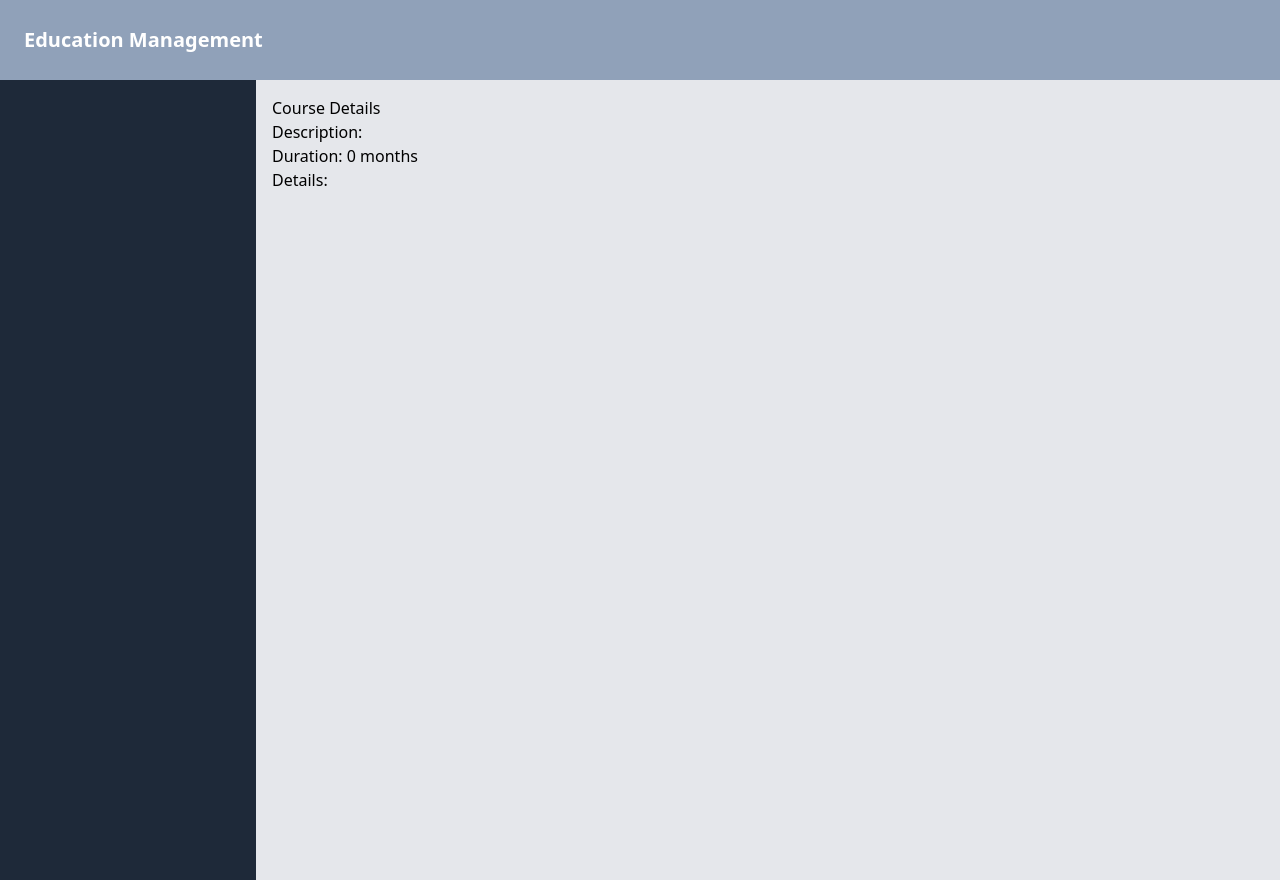
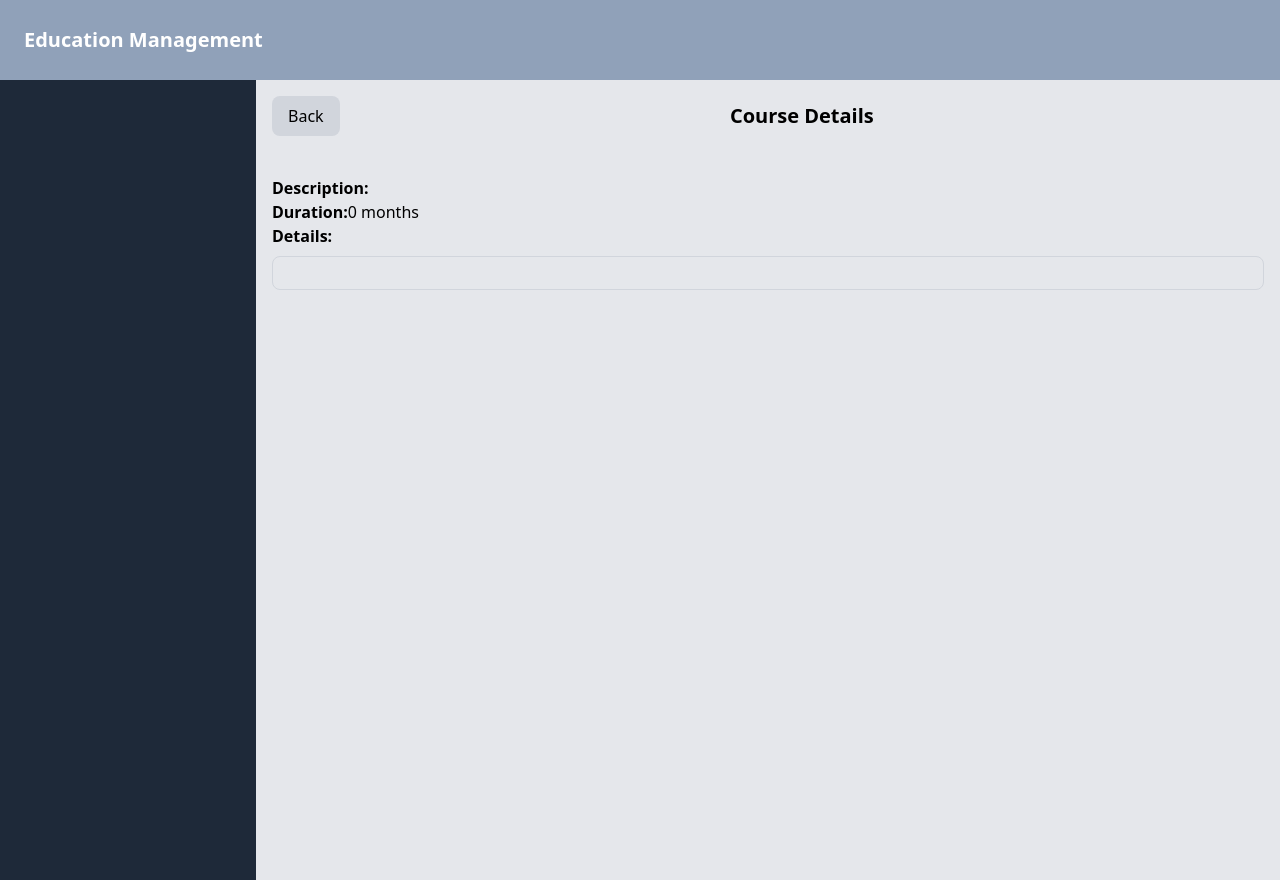
Before and after one commit to C-HaoNguyen/education-management-website, a React (Vite) app: page /course-details in a window 1280 px wide. Built offline with nearby package versions, Linux system fonts and the light colour scheme.

Commit message:
Add two new field for Courses table

```diff
--- a/src/components/CourseDetails.tsx
+++ b/src/components/CourseDetails.tsx
@@ -55,17 +55,38 @@ export default function CourseDetails() {
 
     return (
         <>
-            <div>Course Details</div>
-            <div>
-                <label htmlFor="description">Description: {course.description}</label>
+            <div className="flex items-center mb-6">
+                <div>
+                    <button
+                        className="mb-4 px-4 py-2 bg-gray-300 text-black rounded-lg hover:bg-gray-400"
+                        onClick={() => {
+                            window.history.back();
+                        }}
+                    >
+                        Back
+                    </button>
+                </div>
+
+                <div className="w-full text-center font-bold text-xl mb-4">
+                    <div>Course Details</div>
+                </div>
+            </div>
+
+            <div className="flex">
+                <label className="font-bold">Description:</label>
+                <div>{course.description}</div>
+            </div>
+
+            <div className="flex">
+                <label className="font-bold">Duration: </label>
+                <div>{course.duration} months</div>
             </div>
 
             <div>
-                <label htmlFor="duration">Duration: {course.duration} months</label>
-            </div>
-
-            <div>
-                <label htmlFor="details">Details: {course.details}</label>
+                <div className="font-bold">Details:</div>
+                <div className="p-4 border border-gray-300 rounded-lg mt-2" style={{ whiteSpace: "pre-line" }}>
+                    {course.details}
+                </div>
             </div>
         </>
     );
--- a/src/components/CoursesComponent.tsx
+++ b/src/components/CoursesComponent.tsx
@@ -5,13 +5,22 @@ export default function CourseComponent() {
     const [showAddModal, setShowAddModal] = useState(false);
     const [showEditModal, setShowEditModal] = useState(false);
     const [showConfirmDeleteModal, setShowConfirmDeleteModal] = useState(false);
-    const [editingCourse, setEditingCourse] = useState({ courseId: 0, description: "Default" });
+    const [editingCourse, setEditingCourse] = useState({
+        courseId: 0,
+        description: "Default",
+        duration: 0,
+        details: ""
+    });
     const [deletedCourse, setDeletedCourse] = useState({ courseId: 0, description: "Default" });
     const [courses, setCourses] = useState([{
         courseId: 1,
-        description: "Default Courses"
+        description: "Default Courses",
+        duration: 4,
+        details: "Default Details"
     }]);
     const [newCourseName, setNewCourseName] = useState("");
+    const [newCourseDuration, setNewCourseDuration] = useState(0);
+    const [newCourseDetails, setNewCourseDetails] = useState("");
     const [filterValue, setFilterValue] = useState("");
 
 
@@ -60,9 +69,22 @@ export default function CourseComponent() {
             alert("Vui lòng nhập tên khóa học!");
             return;
         }
+
+        if (newCourseDuration <= 0) {
+            alert("Vui lòng nhập thời lượng khóa học hợp lệ!");
+            return;
+        }
+
+        if (newCourseDetails == '') {
+            alert("Vui lòng nhập chi tiết khóa học!");
+            return;
+        }
+
         const token = localStorage.getItem("accessToken");
         const formData = new URLSearchParams();
         formData.append("courseDescription", newCourseName);
+        formData.append("duration", newCourseDuration.toString());
+        formData.append("details", newCourseDetails);
         const response = fetch('http://localhost:8080/courses/add', {
             method: 'POST',
             headers: {
@@ -77,6 +99,8 @@ export default function CourseComponent() {
             refreshCourseList();
         });
         setNewCourseName('');
+        setNewCourseDuration(0);
+        setNewCourseDetails('');
         setShowAddModal(false);
     }
 
@@ -91,17 +115,43 @@ export default function CourseComponent() {
         editingCourse.description = newUpdatingCourseName;
     }
 
+    function handleEditCourseDuration(e: ChangeEvent<HTMLInputElement>) {
+        const newUpdatingCourseDuration = Number(e.target.value);
+        editingCourse.duration = newUpdatingCourseDuration;
+    }
+
+    function handleEditCourseDetails(e: ChangeEvent<HTMLTextAreaElement>) {
+        const newUpdatingCourseDetails = e.target.value;
+        editingCourse.details = newUpdatingCourseDetails;
+    }
+
     function handleEditCourse() {
+        if (editingCourse.description == '') {
+            alert("Tên khóa học không được để trống!");
+            return;
+        }
+
+        if (editingCourse.duration !== undefined && editingCourse.duration <= 0) {
+            alert("Vui lòng nhập thời lượng khóa học hợp lệ!");
+            return;
+        }
+
+        if (editingCourse.details !== undefined && editingCourse.details == '') {
+            alert("Vui lòng nhập chi tiết khóa học!");
+            return;
+        }
+
         const token = localStorage.getItem("accessToken");
         const formData = new URLSearchParams();
         formData.append("id", editingCourse.courseId.toString());
         formData.append("courseDescription", editingCourse.description);
+        formData.append("duration", editingCourse.duration?.toString() || "0");
+        formData.append("details", editingCourse.details || "");
         const response = fetch('http://localhost:8080/courses/update', {
             method: 'PUT',
             headers: {
                 "Content-Type": "application/x-www-form-urlencoded",
                 "Authorization": `Bearer ${token}`
-
             },
             body: formData.toString(),
         });
@@ -179,7 +229,18 @@ export default function CourseComponent() {
                 <div className="fixed inset-0 flex items-center justify-center z-50">
                     <div className="bg-white rounded-lg shadow-lg w-96 p-6">
                         <h2 className="text-xl font-bold mb-4">Add New Course</h2>
-                        <h4> Course Name:</h4> <input className="h-full w-full border border-green-200" value={newCourseName} onChange={(e) => setNewCourseName(e.target.value)} />
+                        <h4> Course Name:</h4> <input className="h-full w-full border border-green-200"
+                            value={newCourseName}
+                            onChange={(e) => setNewCourseName(e.target.value)} />
+
+                        <h4> Duration:</h4> <input className="h-full w-full border border-green-200"
+                            value={newCourseDuration} type="number"
+                            onChange={(e) => setNewCourseDuration(Number(e.target.value))} />
+
+                        <h4> Details:</h4> <input className="h-full w-full border border-green-200"
+                            value={newCourseDetails}
+                            onChange={(e) => setNewCourseDetails(e.target.value)} />
+
                         <div className="pt-2">
                             <button className="bg-green-600 text-white px-4 py-2 rounded hover:bg-green-700  mr-2"
                                 onClick={handleSaveNewCourse}>
@@ -199,7 +260,25 @@ export default function CourseComponent() {
                     <div className="bg-white rounded-lg shadow-lg w-96 p-6">
                         <h2 className="text-xl font-bold mb-4">Edit Course</h2>
                         <h4> Course Name: </h4>
-                        <input className="h-full w-full border border-green-200" defaultValue={editingCourse.description} onChange={handleEditCourseName} />
+                        <input className="h-full w-full border border-green-200"
+                            defaultValue={editingCourse.description} onChange={handleEditCourseName} />
+
+                        <h4> Duration: </h4>
+                        <input className="h-full w-full border border-green-200"
+                            defaultValue={editingCourse.duration} type="number"
+                            onChange={handleEditCourseDuration} />
+
+                        <h4> Details: </h4>
+                        <textarea
+                            rows={5}
+                            cols={40}
+                            placeholder="Nhập nội dung dài tại đây..."
+                            className="h-full w-full border border-green-200"
+                            maxLength={2000}
+                            defaultValue={editingCourse.details}
+                            onChange={handleEditCourseDetails}
+                        ></textarea>
+
                         <button className="bg-green-600 text-white px-4 py-2 rounded hover:bg-green-700  mr-2"
                             onClick={handleEditCourse}>
                             Save
@@ -247,6 +326,8 @@ export default function CourseComponent() {
                 <thead>
                     <tr className="bg-gray-200">
                         <th className="p-3 text-left">Course Name</th>
+                        <th className="p-3 text-left">Duration</th>
+                        <th className="p-3 text-left">Details</th>
                         <th className="p-3 text-left">Actions</th>
                     </tr>
                 </thead>
@@ -254,6 +335,19 @@ export default function CourseComponent() {
                     {courses.map((course) => (
                         <tr key={course.courseId} className="border-b hover:bg-gray-50">
                             <td className="p-3">{course.description}</td>
+                            <td className="p-3">{course.duration}</td>
+                            <td className="p-3">
+                                <button
+                                    className="mt-4 px-4 py-2 bg-blue-600 text-white rounded-lg hover:bg-blue-700 transition"
+                                    onClick={() => {
+                                        window.location.href = `/course-details?courseId=${course.courseId}`;
+                                    }}
+                                >
+                                    Xem chi tiết
+                                </button>
+                            </td>
+
+
                             <td className="p-3 space-x-2">
                                 <button className="text-blue-600 hover:underline"
                                     onClick={() => {
```
